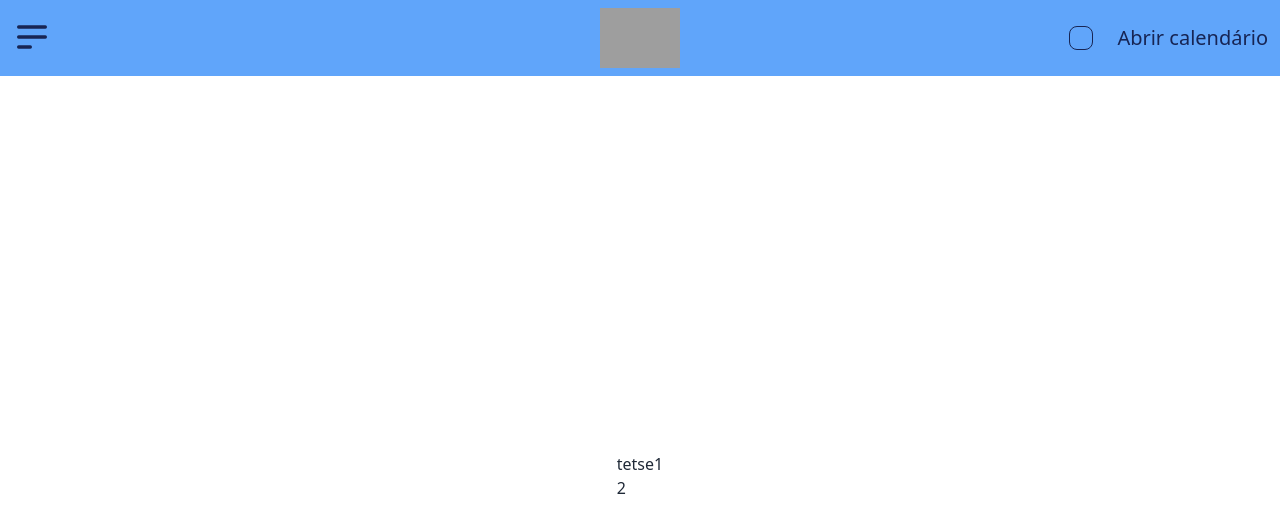
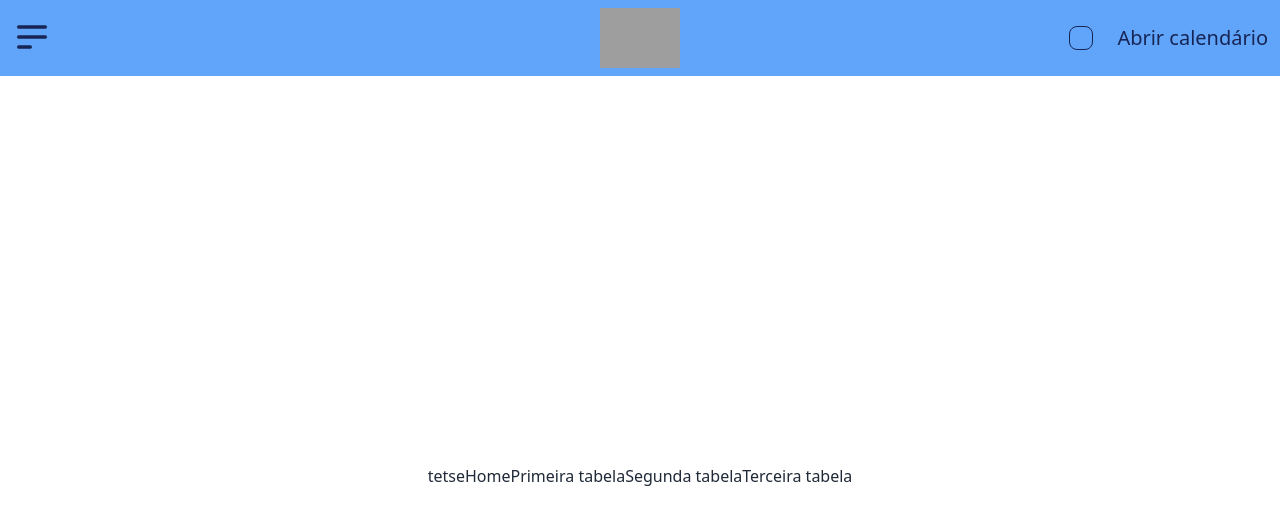
Before and after one commit to JoaoBonfimMeireles/graphic-chart-js, a React (Create React App) app: page / in a window 1280 px wide. Shown: the top 532 px of the page. Built offline with nearby package versions, Linux system fonts and the light colour scheme; grey boxes are pictures that could not be loaded.

Commit message:
resumo do operador ternario

```diff
--- a/src/App.js
+++ b/src/App.js
@@ -18,7 +18,7 @@ function App() {
     <div>
       <Navbar handleClickDrawer={handleClickDrawer} />
       <div className="flex justify-between items-top fixed w-screen h-screen">
-        {isDrawer ? <Drawer /> : ""}
+        {isDrawer && <Drawer />}
         <div className={`w-full flex items-center justify-center`}>
           <RoutesComponent />
         </div>
--- a/src/Components/Drawer/Drawer.js
+++ b/src/Components/Drawer/Drawer.js
@@ -1,16 +1,14 @@
 
-import TextDrawer from "../TextDrawer/TextDrawer";
+import { Link } from "react-router-dom";
+
 
 function Drawer() {
     return (
-        <div className="drawer lg:drawer-open max-w-[400px] left-0 relative mr-[-765px]">
-            <input id="my-drawer-2" type="checkbox" className="drawer-toggle" />
-            <div className="drawer-side max-h-[650px]">
-                <label htmlFor="my-drawer-2" aria-label="close sidebar" className="drawer-overlay"></label>
-                <ul className="menu p-4 w-50 h-full bg-base-200 flex ">
-                    <TextDrawer />
-                </ul>
-            </div>
+        <div>
+            <Link to="/">Home</Link>
+            <Link to="/grafico1">Primeira tabela</Link>
+            <Link to="/grafico2">Segunda tabela</Link>
+            <Link to="/grafico3">Terceira tabela</Link>
         </div>
     );
 }
--- a/src/Components/Pages/Home/Index.js
+++ b/src/Components/Pages/Home/Index.js
@@ -4,8 +4,10 @@ export default function Home() {
     return(
         <div>
             tetse
-            <Link to="/grafico1">1</Link><br />
-            <Link to="/grafico2">2</Link><br />
+            <Link to="/">Home</Link>
+            <Link to="/grafico1">Primeira tabela</Link>
+            <Link to="/grafico2">Segunda tabela</Link>
+            <Link to="/grafico3">Terceira tabela</Link>
         </div>
     )
 }
```
